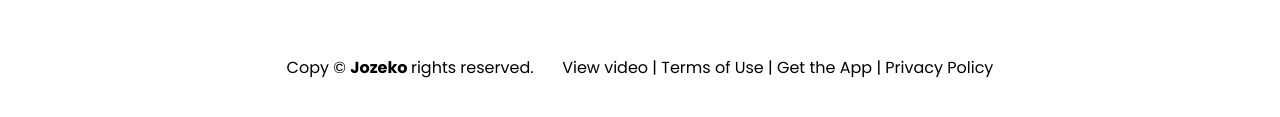
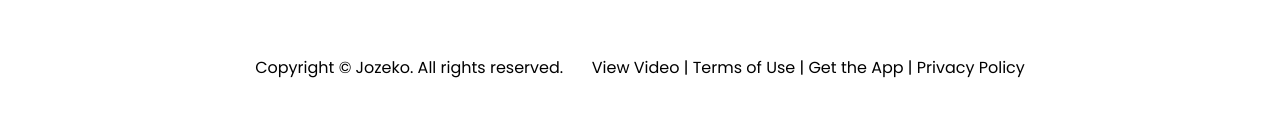
Before and after one commit to samimhakimi/Jozeko_Web_V2, a plain HTML site: page index.html in a window 1280 px wide. Shown: the part 649-766 px from the top of the page. Drawn offline with nearby package versions, Linux system fonts and the light colour scheme.

Commit message:
Footer Fixed

```diff
--- a/index.html
+++ b/index.html
@@ -213,9 +213,9 @@
                     <div class="row">
                         <div class="col-lg-12">
                             <div class="f-wrp">
-                                <p>Copy © <b>Jozeko </b> rights reserved.
+                                <p>Copyright © Jozeko. All rights reserved.
                                     <span class="spc"></span>
-                                    <span data-bs-toggle="modal" data-bs-target="#exampleModal">View video | </span>
+                                    <span data-bs-toggle="modal" data-bs-target="#exampleModal">View Video | </span>
                                     <span data-bs-toggle="modal" data-bs-target="#tos">Terms of Use | </span>
                                     <span data-bs-toggle="modal" data-bs-target="#gapp">Get the App | </span>
                                     <span data-bs-toggle="modal" data-bs-target="#prc">Privacy Policy</span></p>
```
